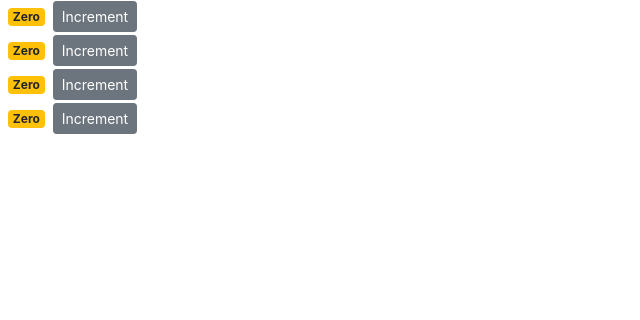
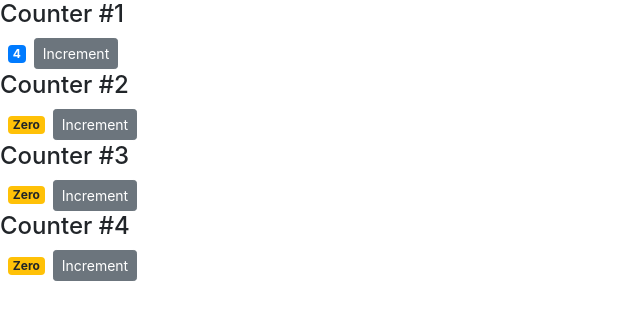
Before and after one commit to niranjankala/react-webgl, a React (Create React App) app: page / in a window 1280 px wide. Shown: the top 320 px of the page, without its empty margins (0-640 px from the left). Built offline with nearby package versions, Linux system fonts and the light colour scheme.

Commit message:
passing data b/w comps - props or props.children

```diff
--- a/src/components/counter.jsx
+++ b/src/components/counter.jsx
@@ -2,7 +2,7 @@
 
 class Counter extends Component {
   state = {
-    count: 0,
+    value: this.props.value,
     tags: ["tag1", "tag2", "tag3"]
     //tags: []
   };
@@ -28,11 +28,16 @@
   //  binding this on constructor
   handleIncrement = () => {
     //Send single about the change.. angular automatically detects state change
-    this.setState({ count: this.state.count + 1 });
+    this.setState({ value: this.state.value + 1 });
   };
   render() {
+    console.log(this.props);
     return (
       <div>
+        {
+          /*this.props.children*/
+          <h4>Counter #{this.props.id}</h4>
+        }
         <span className={this.getBadgeClasses()}>{this.formatCount()}</span>
         <button
           onClick={this.handleIncrement}
@@ -47,12 +52,12 @@
   }
   getBadgeClasses() {
     let classes = "badge m-2 ";
-    classes += this.state.count === 0 ? "badge-warning" : "badge-primary";
+    classes += this.state.value === 0 ? "badge-warning" : "badge-primary";
     return classes;
   }
 
   formatCount() {
-    const { count } = this.state;
+    const { value: count } = this.state;
     return count === 0 ? "Zero" : count;
   }
 }
--- a/src/components/counters.jsx
+++ b/src/components/counters.jsx
@@ -3,7 +3,7 @@
 class Counters extends Component {
   state = {
     counters: [
-      { id: 1, value: 0 },
+      { id: 1, value: 4 },
       { id: 2, value: 0 },
       { id: 3, value: 0 },
       { id: 4, value: 0 }
@@ -13,7 +13,9 @@
     return (
       <div>
         {this.state.counters.map(counter => (
-          <Counter key={counter.id} />
+          <Counter key={counter.id} value={counter.value} id={counter.id}>
+            {/*<h4>Counter #{counter.id}</h4>*/}
+          </Counter>
         ))}
       </div>
     );
```
